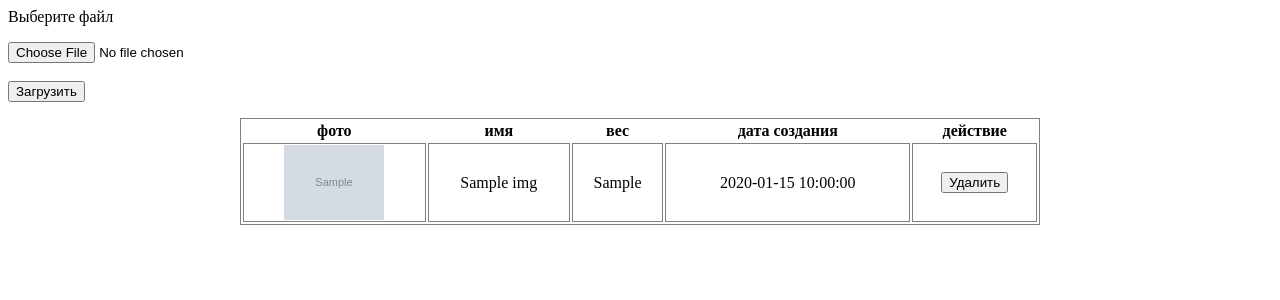
After one commit to MbiteX/GB_php, a PHP site: page /admin/index.php in a window 1280 px wide. The commit adds this page. Shown: the top 300 px of the page. Run offline with PHP 8.4, Linux system fonts and the light colour scheme; tables that the repository leaves empty or names only in its code hold one stand-in row (values such as "Sample post"); grey boxes marked "Sample" are stand-in pictures.

Commit message:
доделала удаление файла и ошибку с гитигнором

```diff
--- /dev/null
+++ b/lesson-5/admin/index.php
@@ -0,0 +1,55 @@
+<style>
+table {
+    margin: 0 auto;
+    border: 1px solid gray;
+    text-align: center;
+    width: 800px;
+}
+
+td {
+    border: 1px solid gray;
+}
+</style>
+
+<?php
+include_once "../config.php";
+$sql = "select * from img";
+$res = mysqli_query($connect, $sql);
+include "../form.html";
+?>
+
+<table>
+    <tr>
+        <th>фото</th>
+        <th>имя</th>
+        <th>вес</th>
+        <th>дата создания</th>
+        <th>действие</th>
+    </tr>
+
+    <?php
+while($data = mysqli_fetch_assoc($res)){
+    ?>
+
+    <tr>
+        <td>
+            <a href="../fullImage.php?img=<?= $data['photo']?>"><img width="100" src="../images/<?= $data['photo']?>"
+                    alt="<?= $data['id']?>"></a>
+        </td>
+        <td>
+            <?= $data['name']?>
+        </td>
+        <td>
+            <?= $data['size']?>
+        </td>
+        <td>
+            <?= $data['date']?>
+        </td>
+        <td>
+            <a
+                href="../server.php?photo=<?= $data['photo']?>&id=<?= $data['id']?>&action=delete"><button>Удалить</button></a>
+        </td>
+    </tr>
+
+    <?php
+};
--- a/lesson-5/server.php
+++ b/lesson-5/server.php
@@ -2,6 +2,7 @@
 include_once "config.php";
 $action = $_GET['action'];
 $id = $_GET['id'];
+$photo = $_GET['photo'];
 $path = "images/".$_FILES['photo']['name'];
 if(move_uploaded_file($_FILES['photo']['tmp_name'],$path)){
     $sql = "INSERT INTO `img` (`photo`, `name`, `size`) VALUES ('{$_FILES['photo']['name']}', '{$_FILES['photo']['name']}', '{$_FILES['photo']['size']}');";
@@ -17,6 +18,7 @@ if(move_uploaded_file($_FILES['photo']['tmp_name'],$path)){
 if($action == "delete"){
     $sql = "DELETE from img where id=$id";
     if(mysqli_query($connect, $sql)){
+        unlink("images/$photo");
         header("Location:admin");
     }
 }
--- /dev/null
+++ b/lesson_4/index.php
@@ -0,0 +1,5 @@
+<?php
+include "scan.php"; ?>
+<br>
+<?php
+include "form.html"; ?>
```
Also changed, not shown: lesson-5/index.php (added, +9 -0 lines), 1 other file.
